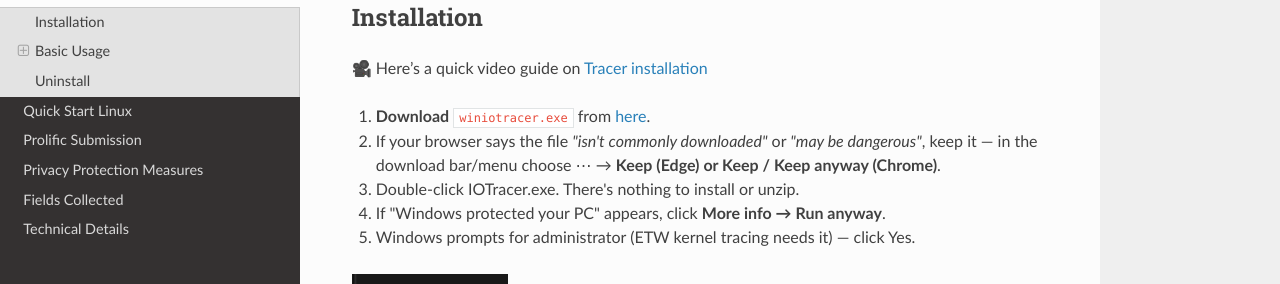
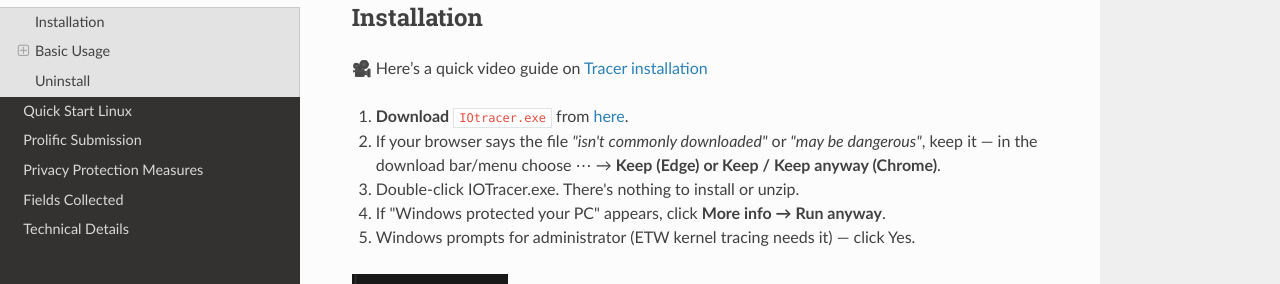
Before and after one commit to cacheMon/iotracerdocs, an MkDocs documentation site: the page built from docs/startwin.md, in a window 1280 px wide and 900 px high. Shown: the part 159-443 px from the top of the window. Built offline with MkDocs 1.6.1, drawn with Linux system fonts in a browser that asks for light colours; nearby versions of some CDN libraries.

Commit message:
docs: correct executable file name in Windows installation guide

```diff
--- a/docs/startwin.md
+++ b/docs/startwin.md
@@ -4,7 +4,7 @@
 
 🎥 Here’s a quick video guide on [Tracer installation](https://youtu.be/r4D9hzMY7IQ)
 
-1. **Download** `winiotracer.exe` from [here](https://github.com/cacheMon/io-tracer-win/releases/latest/download/IOTracer.exe).
+1. **Download** `IOtracer.exe` from [here](https://github.com/cacheMon/io-tracer-win/releases/latest/download/IOTracer.exe).
 
 2. If your browser says the file *"isn't commonly downloaded"* or *"may be dangerous"*, keep it — in the download bar/menu choose ⋯ → **Keep (Edge) or Keep / Keep anyway (Chrome)**.
 
```
